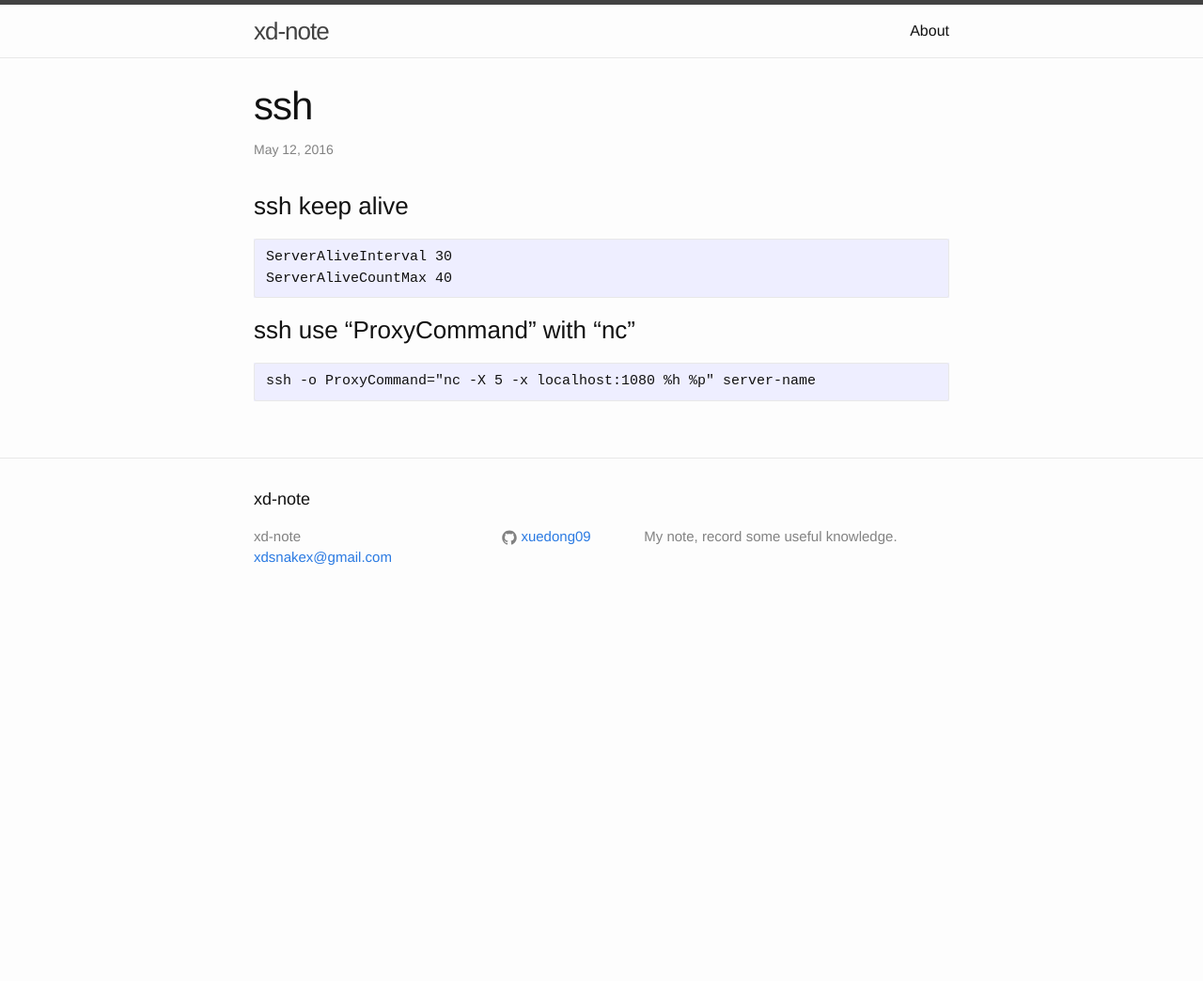
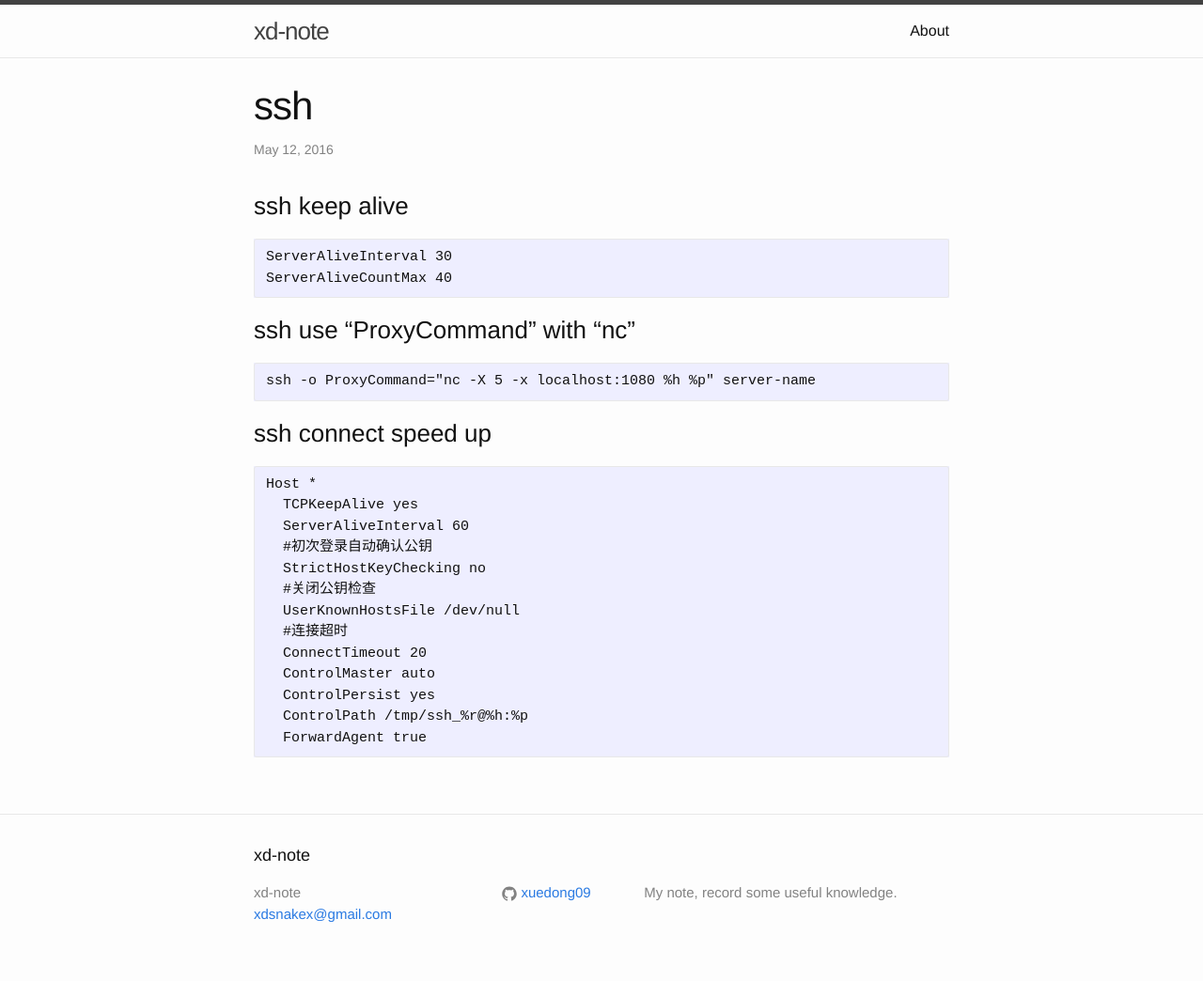
Before and after one commit to xuedong09/xuedong09.github.io, a Jekyll site: the page built from _posts/2016-05-12-ssh.md, in a window 1280 px wide. Shown: the whole page at 94% size. Built offline with Jekyll 4.4.1, drawn with Linux system fonts in a browser that asks for light colours; before the commit the page ends 900 px from its top, so only the background shows below that.

Commit message:
ssh speed up

```diff
--- a/_posts/2016-05-12-ssh.md
+++ b/_posts/2016-05-12-ssh.md
@@ -13,3 +13,19 @@ categories: jekyll update
 ### ssh use "ProxyCommand" with "nc"
 
     ssh -o ProxyCommand="nc -X 5 -x localhost:1080 %h %p" server-name
+
+### ssh connect speed up
+
+    Host *
+      TCPKeepAlive yes
+      ServerAliveInterval 60
+      #初次登录自动确认公钥
+      StrictHostKeyChecking no
+      #关闭公钥检查
+      UserKnownHostsFile /dev/null
+      #连接超时
+      ConnectTimeout 20
+      ControlMaster auto
+      ControlPersist yes
+      ControlPath /tmp/ssh_%r@%h:%p
+      ForwardAgent true
```
